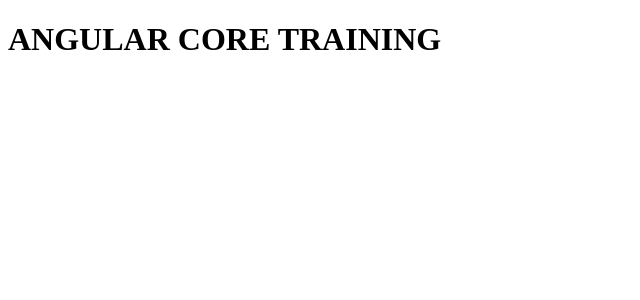
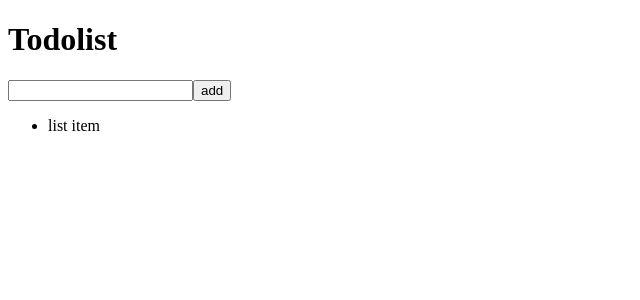
Before and after one commit to alelase/angular-core-training, an Angular app: page / in a window 1280 px wide. Shown: the top 300 px of the page, without its empty margins (0-640 px from the left). Built offline with nearby package versions, Linux system fonts and the light colour scheme.

Commit message:
basic list

```diff
--- a/src/app/app.component.ts
+++ b/src/app/app.component.ts
@@ -1,9 +1,32 @@
+import { AngularCoreTrainingPage } from './../../e2e/app.po';
 import { Component } from '@angular/core';
 
 @Component({
   selector: 'app-root',
-  template: `<h1>ANGULAR CORE TRAINING</h1>`,
+  template: `
+      <h1>Todolist</h1>
+      <input type="text" />
+      <button>add</button>
+      <ul>
+        <li>list item</li>
+      </ul>
+      `,
 })
+
 export class AppComponent {
-  title = 'app works!';
+
+  public items: string[];
+
+  constructor(){
+    this.items = [];
+  }
+
+  public addItem(title:string){
+    this.items.push(title);
+  }
+
+  public removeItem(item: string) {
+    const index = this.items.indexOf(item);
+    this.items.splice(index, 1);
+  }
 }
```
